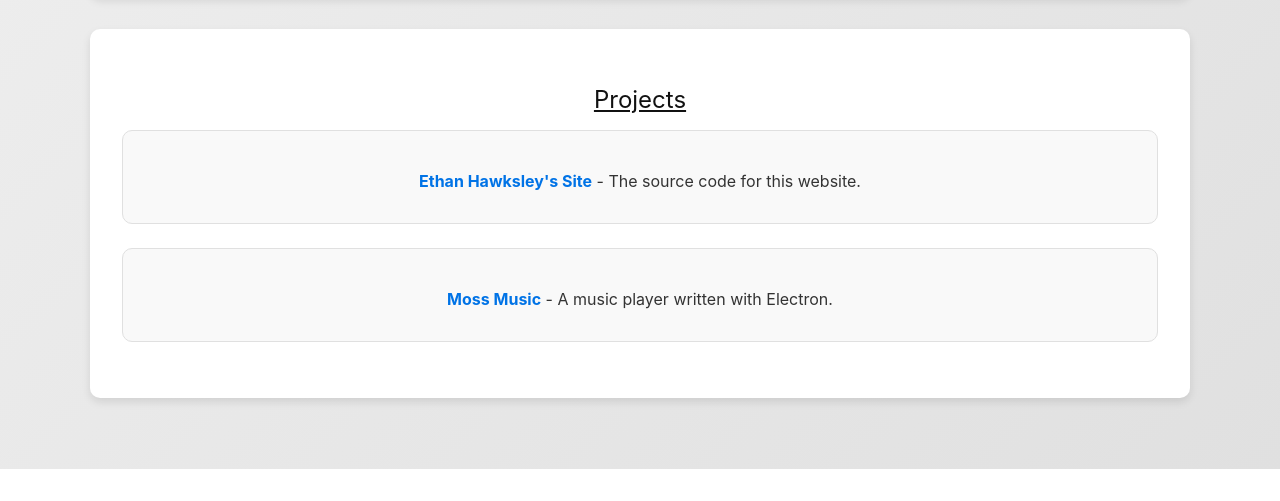
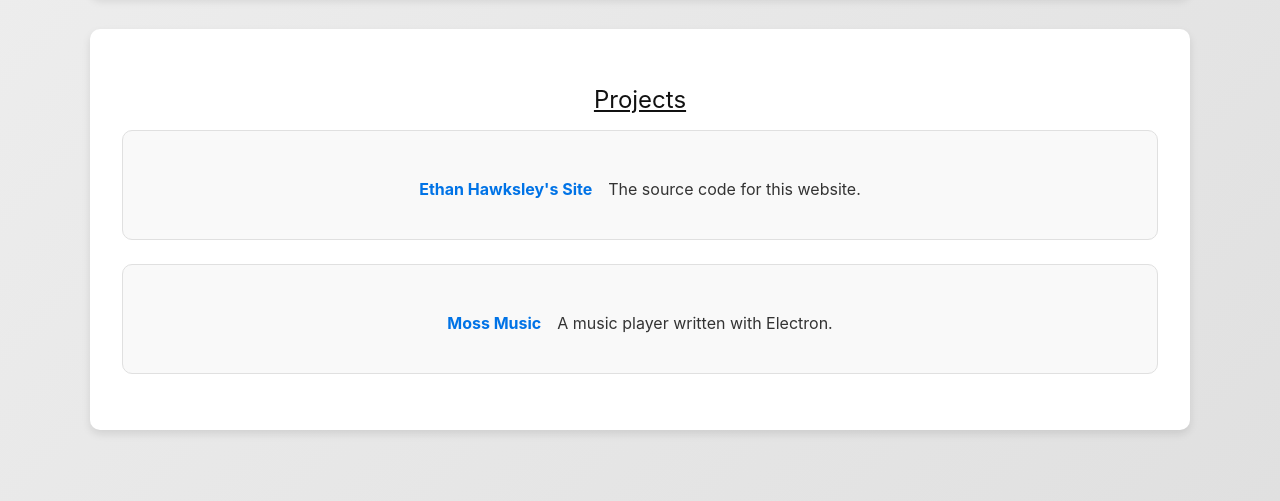
Before and after one commit to ethan-hawksley/hawksley-site, a website: page index.html in a window 1280 px wide. Shown: the part 439-940 px from the top of the page. Before the commit the page ends 908 px from the top, so only its background shows below. Drawn offline with Linux system fonts and the light colour scheme.

Commit message:
modify padding of project list

```diff
--- a/css/styles.css
+++ b/css/styles.css
@@ -116,12 +116,14 @@
     font-size: 1rem;
     margin-bottom: 0.5rem;
     font-weight: bold;
+    padding: 0.5rem;
 }
 
 .project-description {
     font-size: 1rem;
     margin-bottom: 0.5rem;
     color: #333;
+    padding: 0.5rem;
 }
 
 @media screen and (max-width: 800px) {
--- a/index.html
+++ b/index.html
@@ -55,7 +55,7 @@
                 <a href="https://github.com/ethan-hawksley/hawksley-site">Ethan Hawksley's Site</a>
             </p>
             <p class="project-description">
-                &nbsp- The source code for this website.
+               The source code for this website.
             </p>
         </div>
         <div class="project">
@@ -63,7 +63,7 @@
                 <a href="https://github.com/ethan-hawksley/moss-music">Moss Music</a>
             </p>
             <p class="project-description">
-                &nbsp- A music player written with Electron.
+                A music player written with Electron.
             </p>
         </div>
     </div>
```
